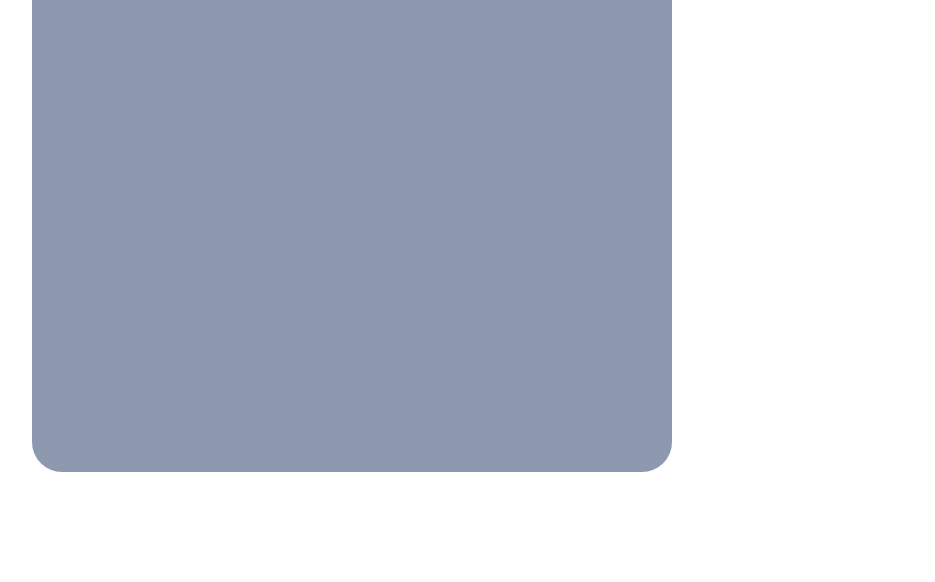
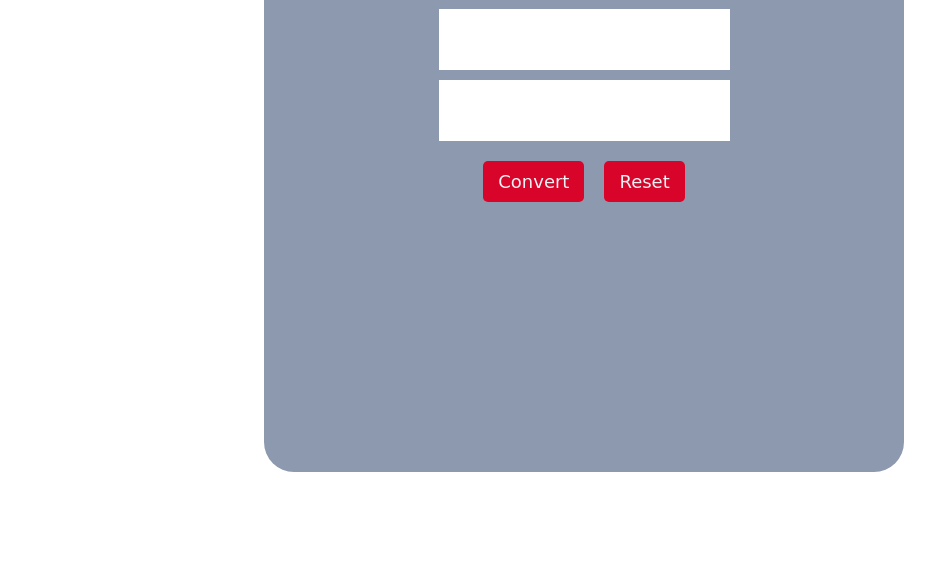
Before and after one commit to BuhleMtshali/currency-conveter, a plain HTML site: page index.html in a window 1280 px wide. Shown: the part 218-800 px from the top of the page, without its empty margins (56-991 px from the left). Drawn offline with Linux system fonts and the light colour scheme; a web font is replaced by a local one.

Commit message:
Updated the css

```diff
--- a/index.html
+++ b/index.html
@@ -16,6 +16,12 @@
     <div class="container">
       <h1>Currency Converter Scale</h1>
       <h2>Dollar to Rand</h2>
+      <input type="text" id="dollar-input" />
+      <input type="text" id="rand-input" />
+      <div class="buttons">
+        <button id="convert-button">Convert</button>
+        <button id="reset-button">Reset</button>
+      </div>
     </div>
   </body>
 </html>
--- a/style.css
+++ b/style.css
@@ -1,7 +1,3 @@
-body {
-  max-width: 100vh;
-}
-
 .container {
   width: 600px;
   height: 600px;
@@ -24,3 +20,33 @@ h2 {
   font-size: 30px;
   color: #edf2f4;
 }
+input {
+  display: block;
+  margin-left: auto;
+  margin-right: auto;
+  margin-bottom: 10px;
+  padding: 20px;
+  border: none;
+  color: #d90429;
+  font-size: 18px;
+  text-align: center;
+  font-weight: bold;
+  font-family: cursive;
+}
+input[type="text"]:focus {
+  outline: none;
+}
+.buttons {
+  display: flex;
+  justify-content: center;
+}
+button {
+  padding: 10px 15px;
+  margin: 10px;
+  font-size: 18px;
+  border: none;
+  border-radius: 5px;
+  background-color: #d90429;
+  color: #edf2f4;
+  font-family: cursive;
+}
```
